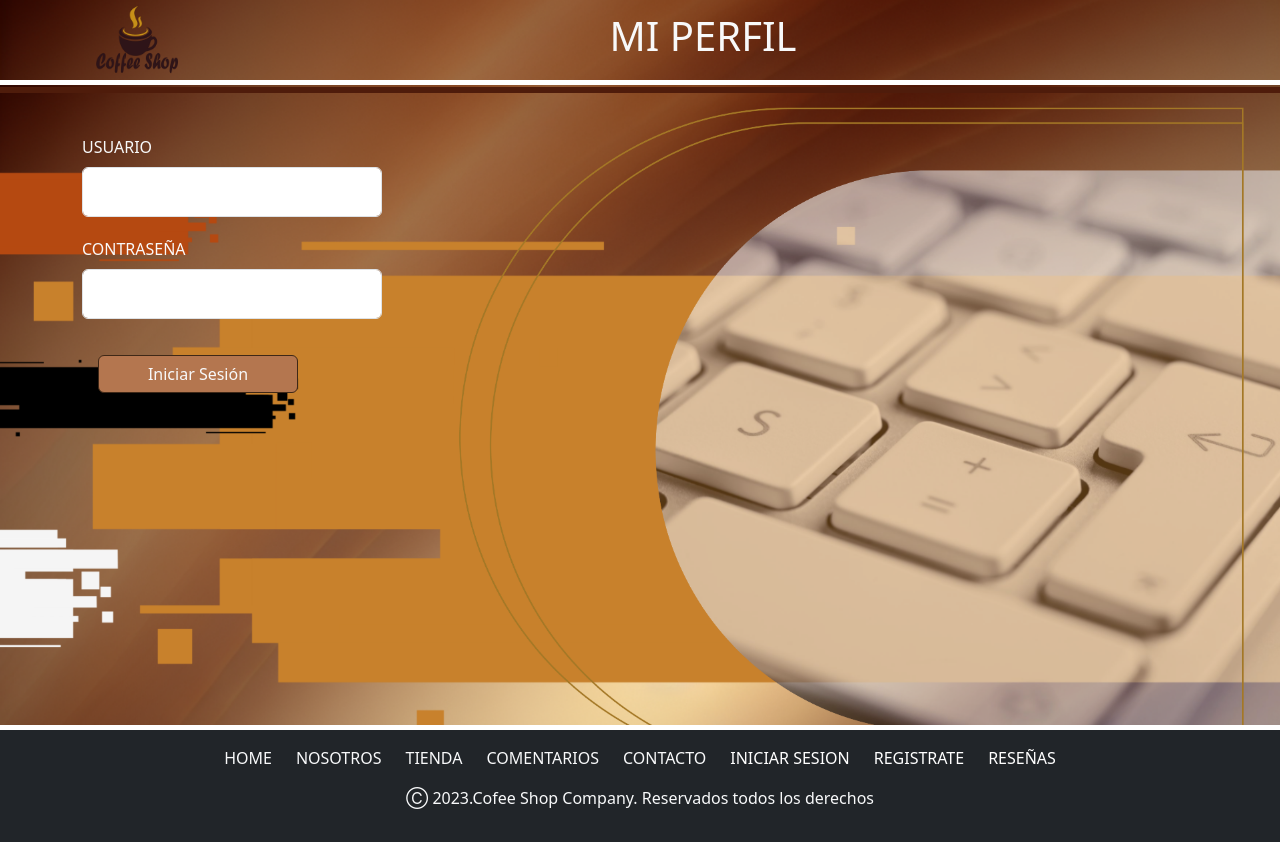
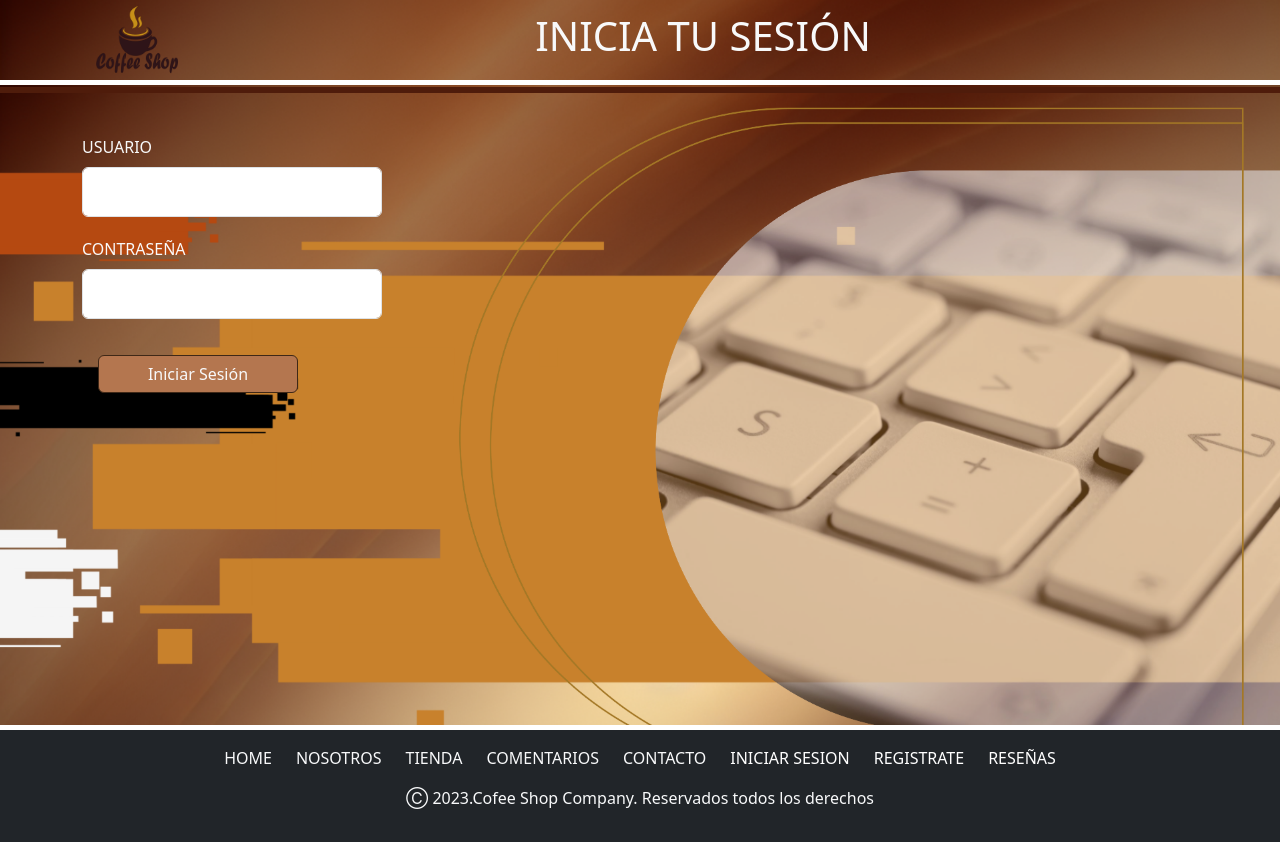
Before and after one commit to dmunoz80/CoffeShop-ProyectoFinal, a React (Create React App) app: page /Profile in a window 1280 px wide. Built offline with nearby package versions, Linux system fonts and the light colour scheme.

Commit message:
actualizacion

```diff
--- a/src/views/Profile.jsx
+++ b/src/views/Profile.jsx
@@ -98,16 +98,16 @@ function App() {
 
     return (
         <>
-         <Navbar title={"MI PERFIL"} />
+         <Navbar title={"INICIA TU SESIÓN"} />
        <div className="card-miperfil container-fluid justify-content-center p-0">
             <div className='d-flex justify-content-center'>
                         {loggedInUser ? (
-                        <Card className='d-flex m-5'style={{width: '25rem', borderColor:"#b4764f"}}>
-                        <Card.Title className='fs-1 text-center'>Bienvenid@</Card.Title>
+                        <Card className='d-flex m-5'style={{width: '28rem', borderColor:"#b4764f"}}>
+                        <Card.Title className='fs-1 text-center'>Bienvenid@ a tu perfil</Card.Title>
                         <Card.Body className='m-1' >
                         <UserItem user={loggedInUser}/>
                         </Card.Body>
-                        <Button className='with-zoom m-3' onClick={handleLogout} style={{ backgroundColor:"#b4764f", borderColor: "#b4764f", width:"10rem"}} type="submit" >Cerrar sesión</Button>
+                        <Button className='with-zoom m-3' onClick={handleLogout} style={{ backgroundColor:"#b4764f", borderColor: "#b4764f", width:"12rem"}} type="submit" >Cerrar sesión</Button>
                         </Card>
                         ) : (
                         <LoginForm onLogin={handleLogin} />
```
